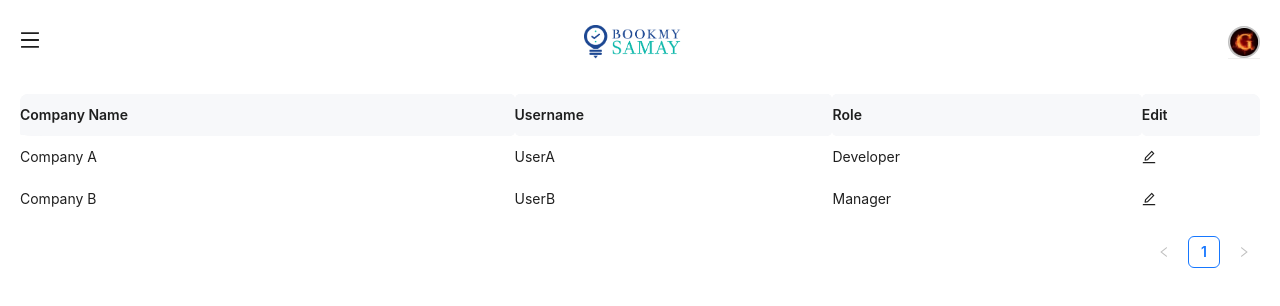
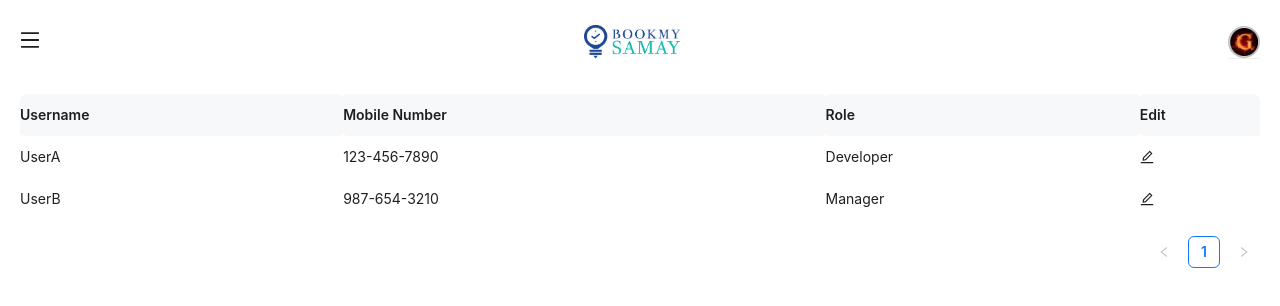
Before and after one commit to rajsoni7858/BookMySamay-Mobile-Web, a React (Create React App) app: page /user in a window 1280 px wide. Shown: the top 306 px of the page. Built offline with nearby package versions, Linux system fonts and the light colour scheme.

Commit message:
work in userpage

```diff
--- a/src/App.css
+++ b/src/App.css
@@ -105,12 +105,7 @@
   width: 100%;
   border: 1px solid #1c4792;
 }
-.ant-form-item-control-input-content #workingDays,
-#holidayInWeek {
-  border: 1px solid #1c4792;
-  border-radius: 5px;
-  padding: 4px;
-}
+
 .ant-table-cell {
   border-radius: 5px;
   border: none !important;
--- a/src/Component/MultiStepComponent/MultiStep1Form.jsx
+++ b/src/Component/MultiStepComponent/MultiStep1Form.jsx
@@ -91,11 +91,21 @@ const BasicDetailsForm = () => {
                   style={{
                     width: "100%",
                   }}
+                  dropdownStyle={{ border: "none" }}
                   placeholder="Please select"
                   onChange={handleChange}
                   options={options}
                 />
               </Space>
+              <style>
+                {`
+                .ant-select-selector {
+                  border: 1px solid #1C4792 !important;
+                  border-radius:5px !important;
+                }
+
+                      `}
+              </style>
             </Form.Item>
           </Col>
           <Col span={12}>
--- a/src/Pages/ShopComponent/ShopComponent.jsx
+++ b/src/Pages/ShopComponent/ShopComponent.jsx
@@ -91,7 +91,7 @@ const EditableCell = ({
     </td>
   );
 };
-
+const { Search } = Input;
 const Shop = ({ users }) => {
   const { path } = useRouteMatch();
   const { Header, Sider, Content } = Layout;
@@ -205,6 +205,28 @@ const Shop = ({ users }) => {
   };
 
   const screens = useBreakpoint();
+  // searchbar top
+
+  const [searchQuery, setSearchQuery] = useState("");
+  const [searchVisible, setSearchVisible] = useState(false);
+
+  const handleSearch = (value) => {
+    setSearchQuery(value);
+  };
+
+  const handleShowSearch = () => {
+    setSearchVisible(true);
+  };
+
+  const filteredData = searchQuery
+    ? data.filter(
+        (item) =>
+          item.ShopName.toLowerCase().includes(searchQuery.toLowerCase()) ||
+          item.MobileNo.includes(searchQuery)
+      )
+    : data;
+
+  console.log(filteredData); // Log the filtered data for debugging
 
   return (
     <div style={{ padding: 0 }}>
@@ -223,6 +245,23 @@ const Shop = ({ users }) => {
               <Col xs={24} sm={24} md={24} lg={24} xl={24}>
                 <div style={{ width: "100%", padding: 0 }}>
                   <Form form={form} component={false}>
+                    <Space>
+                      <Search
+                        placeholder="Search Shop Name or Mobile No"
+                        allowClear
+                        onSearch={handleSearch}
+                        enterButton={false}
+                        style={{ width: "100%", background: "white" }}
+                        prefix={<SearchOutlined />} // Add the search icon
+                      />
+                    </Space>
+                    <style>
+                      {`
+                        .ant-input-group-addon {
+                          display: none !important;
+                        }
+                      `}
+                    </style>
                     <Button
                       type="primary"
                       style={{
@@ -241,10 +280,9 @@ const Shop = ({ users }) => {
                         },
                       }}
                       bordered
-                      dataSource={data}
+                      dataSource={filteredData} // Use filteredData instead of data
                       columns={mergedColumns}
                       rowClassName="editable-row"
-                      // Remove the pagination prop
                     />
                   </Form>
                 </div>
--- a/src/Pages/UserComponent.jsx
+++ b/src/Pages/UserComponent.jsx
@@ -10,24 +10,29 @@ const UserPage = () => {
   const data = [
     {
       key: "1",
-      companyName: "Company A",
+      mobileNumber: "123-456-7890",
       username: "UserA",
       role: "Developer",
     },
-    { key: "2", companyName: "Company B", username: "UserB", role: "Manager" },
+    {
+      key: "2",
+      mobileNumber: "987-654-3210",
+      username: "UserB",
+      role: "Manager",
+    },
     // Add more dummy data as needed
   ];
 
   const columns = [
     {
-      title: "Company Name",
-      dataIndex: "companyName",
-      key: "companyName",
-    },
-    {
       title: "Username",
       dataIndex: "username",
       key: "username",
+    },
+    {
+      title: "Mobile Number",
+      dataIndex: "mobileNumber",
+      key: "mobileNumber",
     },
     {
       title: "Role",
@@ -72,7 +77,7 @@ const UserPage = () => {
       />
 
       <Modal
-        title="Organization Details"
+        title="User Details"
         visible={editModalVisible}
         onOk={handleEditModalOk}
         onCancel={handleEditModalCancel}
@@ -80,10 +85,11 @@ const UserPage = () => {
       >
         <Space direction="vertical">
           <Form form={form} layout="vertical">
-            <Form.Item name="companyName" label="Company Name">
+            {/* Change the order of Form.Item components */}
+            <Form.Item name="username" label="Username">
               <Input />
             </Form.Item>
-            <Form.Item name="username" label="Username">
+            <Form.Item name="mobileNumber" label="Mobile Number">
               <Input />
             </Form.Item>
             <Form.Item name="role" label="Role">
```
